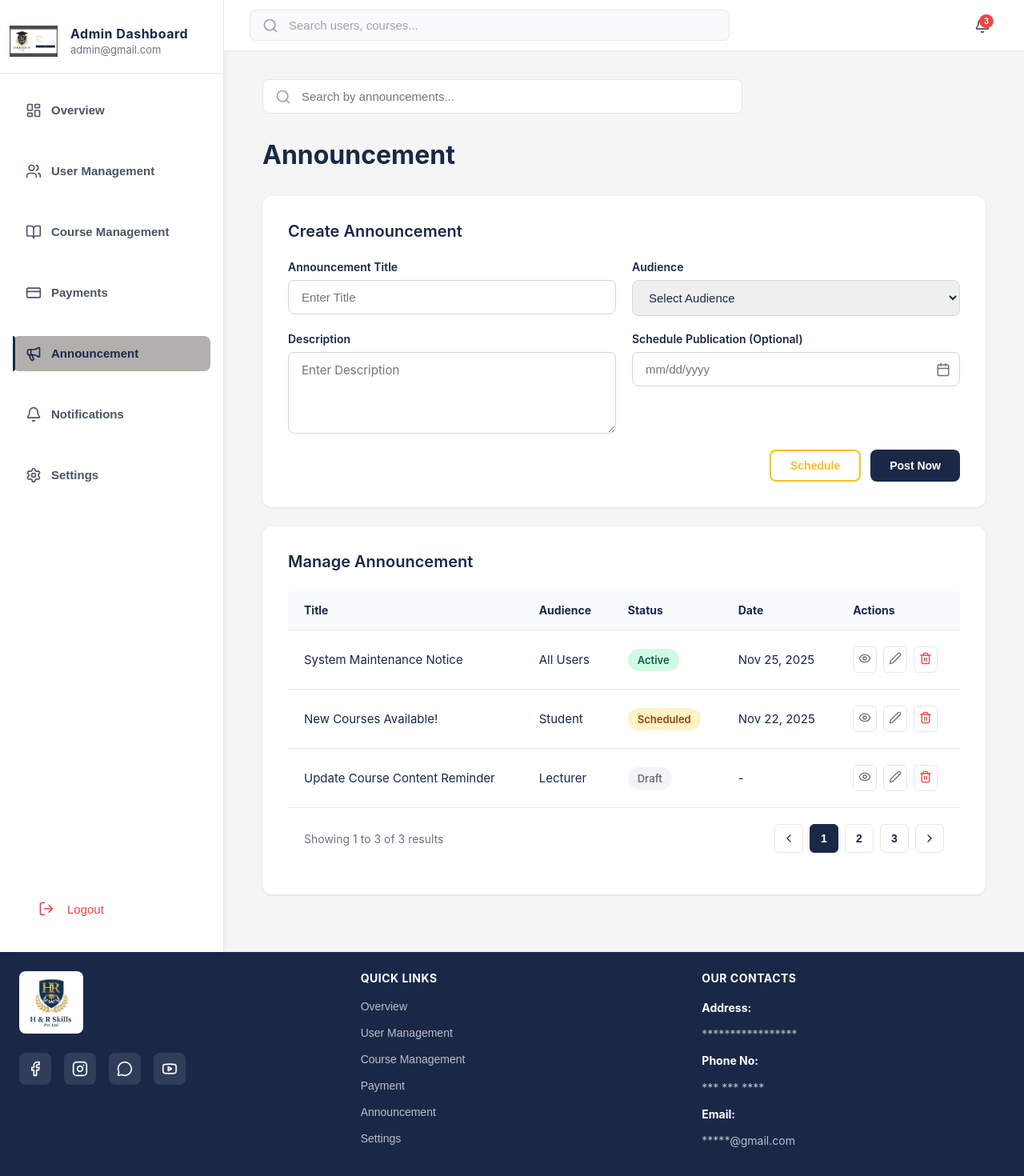
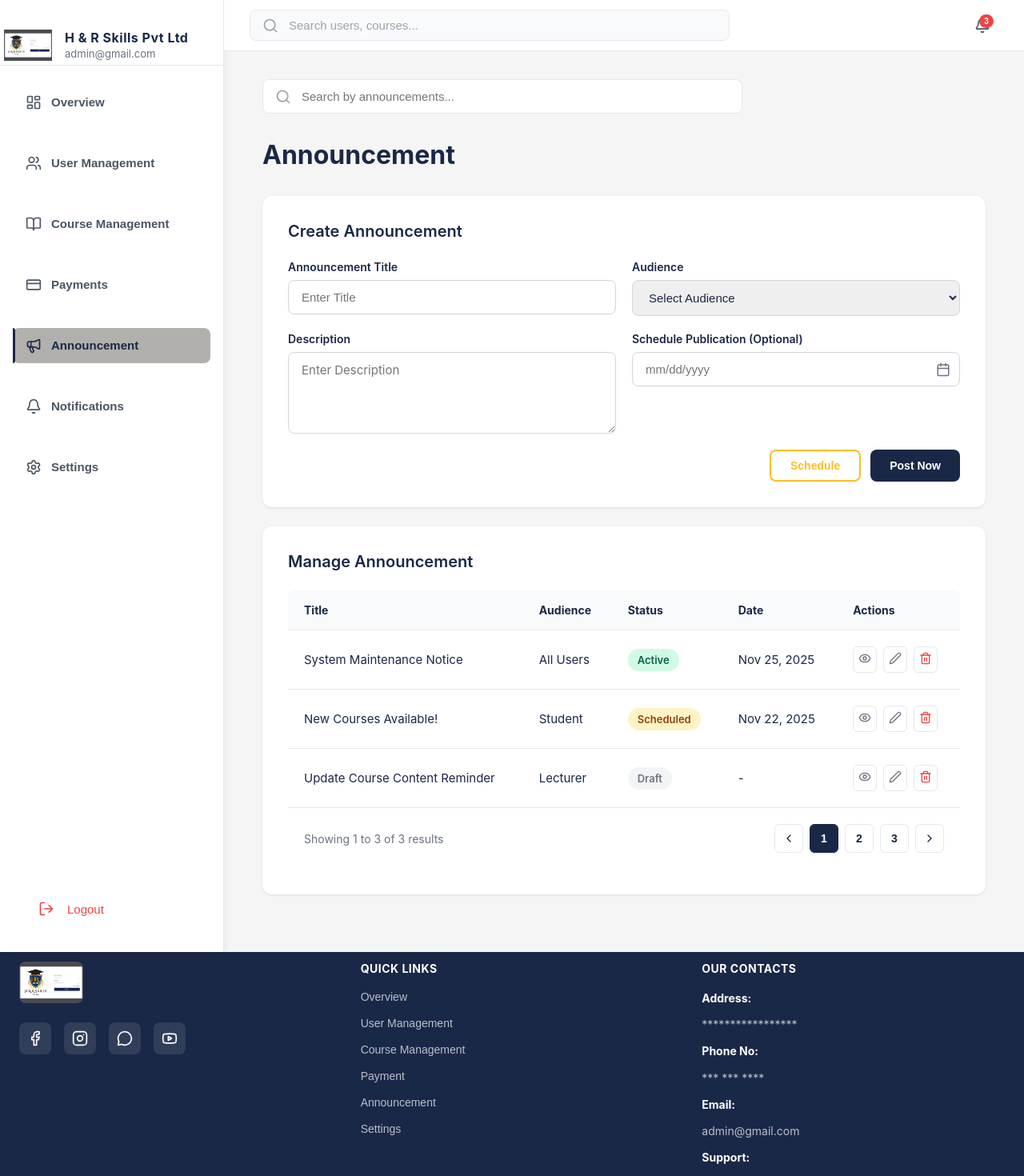
Before and after one commit to LelumAk12/H_-_R_Skills_Operation_Panel, a React (Vite) app: page /operations/announcements in a window 1280 px wide. Shown: the top 1470 px of the page at 80% size. Built offline with nearby package versions, Linux system fonts and the light colour scheme.

Commit message:
css updated

```diff
--- a/src/components/OperationsFooter.tsx
+++ b/src/components/OperationsFooter.tsx
@@ -1,14 +1,16 @@
 import React from 'react';
 import { useNavigate } from 'react-router-dom';
 import { FacebookIcon, InstagramIcon, MessageCircleIcon, YoutubeIcon } from 'lucide-react';
+import { useOperations } from '../context/OperationsContext';
 import '../styles/OperationsFooter.css';
 export function OperationsFooter() {
   const navigate = useNavigate();
+  const { platformSettings } = useOperations();
   return <footer className="ops-footer">
       <div className="ops-footer-content">
         <div className="ops-footer-section">
           <div className="ops-footer-logo-wrapper">
-            <img src="/Footer-Logo.jpg" alt="H & R Skills" className="ops-footer-logo" />
+            <img src={platformSettings.logoUrl || '/Footer-Logo.jpg'} alt={platformSettings.platformName || 'H & R Skills'} className="ops-footer-logo" />
           </div>
           <div className="ops-footer-social">
             <button className="ops-footer-social-btn">
@@ -90,13 +92,17 @@ export function OperationsFooter() {
             <p>
               <strong>Email:</strong>
             </p>
-            <p>*****@gmail.com</p>
+            <p>{platformSettings.contactEmail || '*****@gmail.com'}</p>
+            <p style={{ marginTop: 8 }}>
+              <strong>Support:</strong>
+            </p>
+            <p><a href={platformSettings.supportUrl || '#'} className="ops-footer-link">{platformSettings.supportUrl || 'Support Portal'}</a></p>
           </div>
         </div>
       </div>
       <div className="ops-footer-bottom">
         <p>
-          2025 © All Rights Reserved | H & R Skills Pvt Ltd | Designed &
+          {new Date().getFullYear()} © All Rights Reserved | {platformSettings.platformName || 'H & R Skills Pvt Ltd'} | Designed &
           Developed by{' '}
           <a href="https://everefficient.lk/" target="_blank" rel="noopener noreferrer" className="ops-footer-link">
             EVER EFFICIENT Business Management (Pvt) Ltd.
--- a/src/components/OperationsSidebar.tsx
+++ b/src/components/OperationsSidebar.tsx
@@ -40,8 +40,8 @@ export function OperationsSidebar() {
       <div className="ops-sidebar-header">
         <img src={platformSettings.logoUrl} alt={platformSettings.platformName} className="ops-sidebar-logo" />
         <div className="ops-sidebar-brand">
-          <h2 className="ops-sidebar-title">Admin Dashboard</h2>
-          <p className="ops-sidebar-subtitle">admin@gmail.com</p>
+          <h2 className="ops-sidebar-title">{platformSettings.platformName || 'Admin Dashboard'}</h2>
+          <p className="ops-sidebar-subtitle">{platformSettings.contactEmail || 'admin@gmail.com'}</p>
         </div>
       </div>
       <nav className="ops-sidebar-nav">
--- a/src/pages/LoginPage.tsx
+++ b/src/pages/LoginPage.tsx
@@ -1,6 +1,6 @@
 import React, { useState } from 'react';
 import { useNavigate } from 'react-router-dom';
-import { EyeIcon, EyeOffIcon, ArrowLeftIcon } from 'lucide-react';
+import { EyeIcon, EyeOffIcon } from 'lucide-react';
 import '../styles/LoginPage.css';
 export function LoginPage() {
   const navigate = useNavigate();
@@ -12,10 +12,6 @@ export function LoginPage() {
     navigate('/operations/dashboard');
   };
   return <div className="ops-login-page">
-      <button className="ops-login-back-button" onClick={() => navigate('/')} aria-label="Go back" title="Go back">
-        <ArrowLeftIcon className="ops-login-back-icon" />
-        <span>Back</span>
-      </button>
       <div className="ops-login-card">
         <div className="ops-login-left">
           <img src="/Login-Logo.png" alt="H & R Skills Logo" className="ops-login-logo" />
--- a/src/styles/OperationsFooter.css
+++ b/src/styles/OperationsFooter.css
@@ -3,7 +3,7 @@
   color: #ffffff;
   width: 100%;
   box-sizing: border-box;
-  padding: 24px 0;
+  padding: 12px 0;
 }
 .ops-footer-content {
   display: grid;
--- a/src/styles/OperationsSidebar.css
+++ b/src/styles/OperationsSidebar.css
@@ -10,7 +10,7 @@
   flex-shrink: 0;
 }
 .ops-sidebar-header {
-  padding: 0 12px 20px;
+  padding:  5px 5px;
   border-bottom: 1px solid #e5e7eb;
   margin-bottom: 24px;
   display: flex;
```
